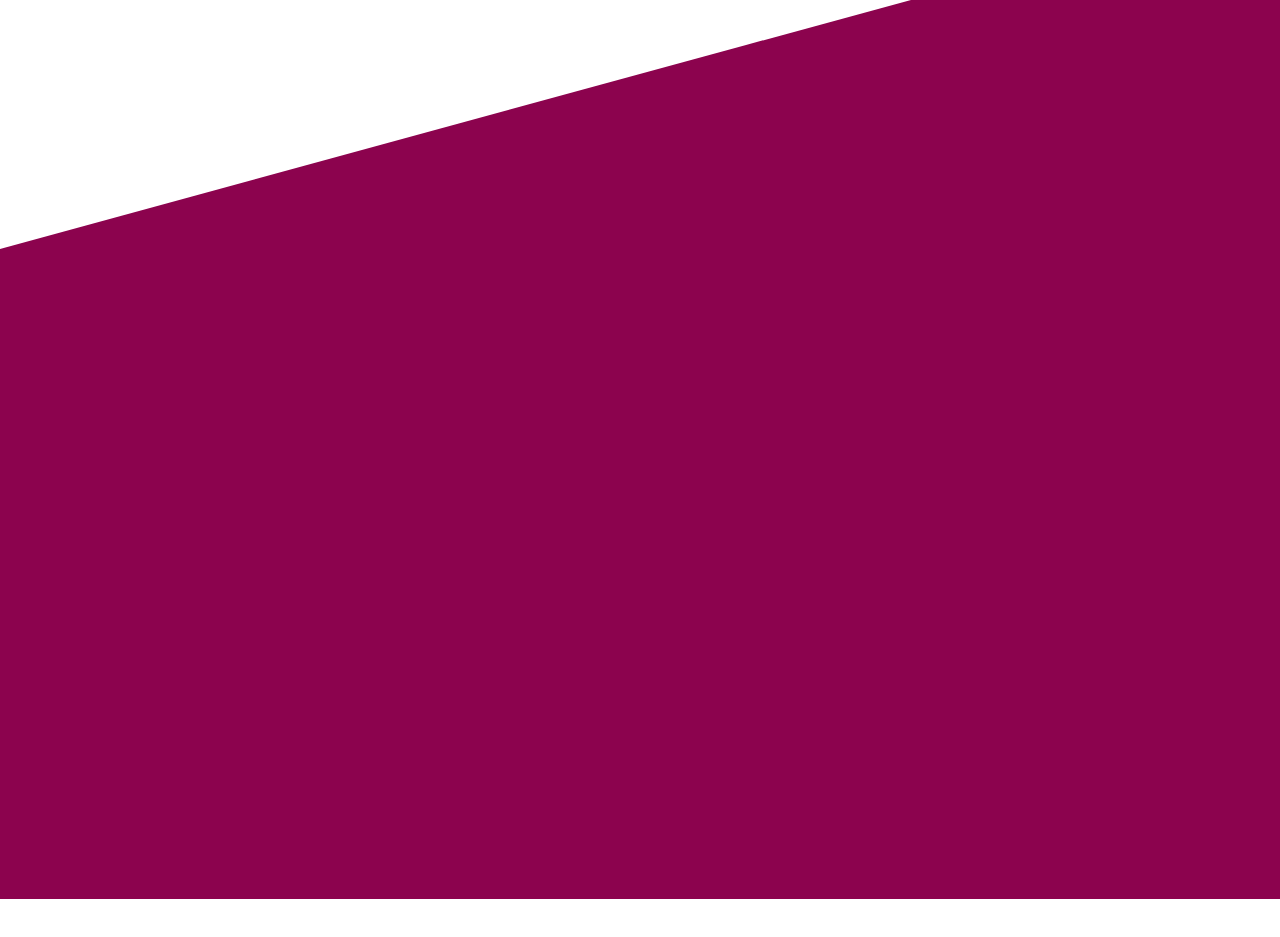
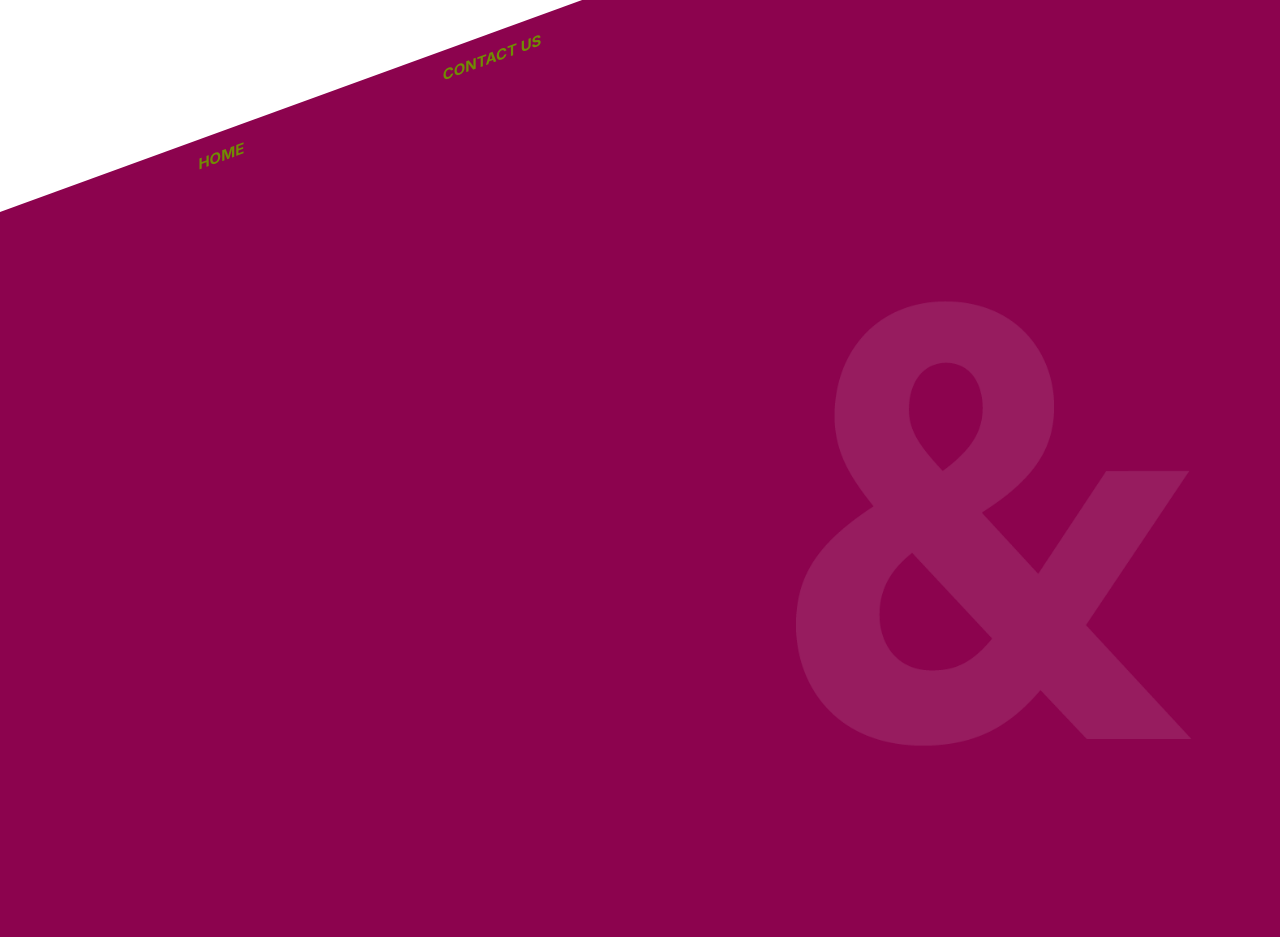
Before and after one commit to legsateri/copy-and-code-website, a React (Create React App) app: page / in a window 1280 px wide. Shown: the part 1480-2417 px from the top of the page. Before the commit the page ends 2379 px from the top, so only its background shows below. Built offline with nearby package versions, Linux system fonts and the light colour scheme; a web font is replaced by a local one.

Commit message:
Finalized site footer

```diff
--- a/src/components/Footer/Footer.css
+++ b/src/components/Footer/Footer.css
@@ -1,26 +1,113 @@
-.footer {
-    height: 1000px;
+.footer_diagonal {
+    height: 300px;
+    width: 100%;
+    background-color: #8C034E;
+    transform: skewY(-20deg);
+    position: relative;
+    top: 200px;
+    display: flex;
+    justify-content: space-evenly;
+}
+
+.footer_container {
     background-color: #8C034E;
 }
 
-@media only screen and (min-width: 750px) {
+.footer {
+    margin-top: 50px;
+    background-color: #8C034E;
+    position: relative;
+    height: 500px;
+    background-image: url(ampersand.png);
+    background-position: 90% 10%;
+    background-repeat: no-repeat;
+    background-size: 400px;
+}
+
+.link_style {
+    font-weight: 700;
+    font-style: normal;
+    font-size: 15px;
+    color: #718B03;
+}
+
+@media only screen and (min-width: 2000px) {
+    .footer_diagonal {
+        height: 900px;
+    }
     .footer {
-        clip-path: polygon(0 35%, 100% 0%, 100% 100%, 0% 100%);
+        height: 900px;
+        bottom: 300px;
+        background-size: 750px;
     }
 }
 
-@media only screen and (min-width: 320px) and (max-width: 749px) {
+@media only screen and (min-width: 1600px) and (max-width: 1999px) {
+    .footer_diagonal {
+        height: 800px;
+    }
+    .footer {
+        height: 800px;
+        bottom: 200px;
+        background-size: 650px;
+    }
+}
+
+@media only screen and (min-width: 1400px) and (max-width: 1599px) {
+    .footer_diagonal {
+        top: 230px;
+        height: 750px;
+    }
+    .footer {
+        height: 750px;
+        bottom: 100px;
+        background-size: 650px;
+    }
+}
+
+@media only screen and (min-width: 1100px) and (max-width: 1399px) {
+    .footer_diagonal {
+        height: 550px;
+        top: 80px;
+    }
     .footer {
         height: 500px;
-        clip-path: polygon(0 20%, 100% 0%, 100% 100%, 0% 100%);
+        bottom: 220px
+    }
+}
+
+@media only screen and (min-width: 898px) and (max-width: 1099px) {
+    .footer_diagonal {
+        height: 500px;
+        top: 100px;
+    }
+    .footer {
+        height: 500px;
+        bottom: 150px
+    }
+}
+
+@media only screen and (min-width: 838px) and (max-width: 897px) {
+    .footer_diagonal {
+        height: 500px;
+        top: 100px;
+    }
+    .footer {
+        height: 500px;
+        bottom: 110px;
+    }
+}
+
+@media only screen and (min-width: 320px) and (max-width: 500px) {
+    .footer {
+        background-position: 50% 50%;
+        background-size: 300px;
     }
 }
 
 @media only screen and (max-width: 319px) {
     .footer {
-        height: 500px;
-        clip-path: polygon(0 15%, 100% 0%, 100% 100%, 0% 100%);
+        background-position: 50% 50%;
+        background-size: 250px;
     }
 }
-
-/* TODO: Text angle for footer needs to inherit angle of section */
--- a/src/components/Footer/Footer.js
+++ b/src/components/Footer/Footer.js
@@ -1,5 +1,8 @@
 //////////////////////////////////////////////////////////////////////////////
 import React, { Component } from 'react';
+import { Link } from 'react-router-dom';
+//////////////////////////////////////////////////////////////////////////////
+import Ampersand from './ampersand.png';
 //////////////////////////////////////////////////////////////////////////////
 import './Footer.css';
 //////////////////////////////////////////////////////////////////////////////
@@ -8,8 +11,21 @@ class Footer extends Component {
     render() {
         return (
             <>
-                <footer className='footer'>
+                <footer>
+                    <div className='overall_container'>
+                        <div className='footer_diagonal'>
+                            <Link to="/" className='link_style' style={{ textDecoration: 'none' }}><p>HOME</p></Link>
+                            <a href='mailto:allegrapusateri@gmail.com?subject=I want to hire you.' className='link_style' style={{ textDecoration: 'none' }}><p>CONTACT US</p></a>
+                            <a href='https://github.com/legsateri' className='link_style' target='_blank' style={{ textDecoration: 'none' }}><p>GITHUB</p></a>
+                            <a href='https://allegrapusateri.com/' className='link_style' target='_blank' style={{ textDecoration: 'none' }}><p className='hide'>PORTFOLIO</p></a>
+                        </div>
+
+                        <div className='footer_container'>
+                            <div className='footer'></div>
+                        </div>
+                    </div>
                 </footer>
+
             </>
         )
     }
--- a/src/components/WhatWeDo/WhatWeDo.css
+++ b/src/components/WhatWeDo/WhatWeDo.css
@@ -77,7 +77,6 @@
         text-align: center;
         padding-right: 20px;
         padding-left: 20px;
-        padding-bottom: 50px;
     }
     .laptop, .books, .pens {
         padding-top: 30px;
@@ -101,7 +100,6 @@
         text-align: center;
         padding-right: 20px;
         padding-left: 20px;
-        padding-bottom: 50px;
     }
     .laptop, .books, .pens {
         padding-top: 30px;
```
Also changed, not shown: src/components/Footer/ampersand.png (added).
